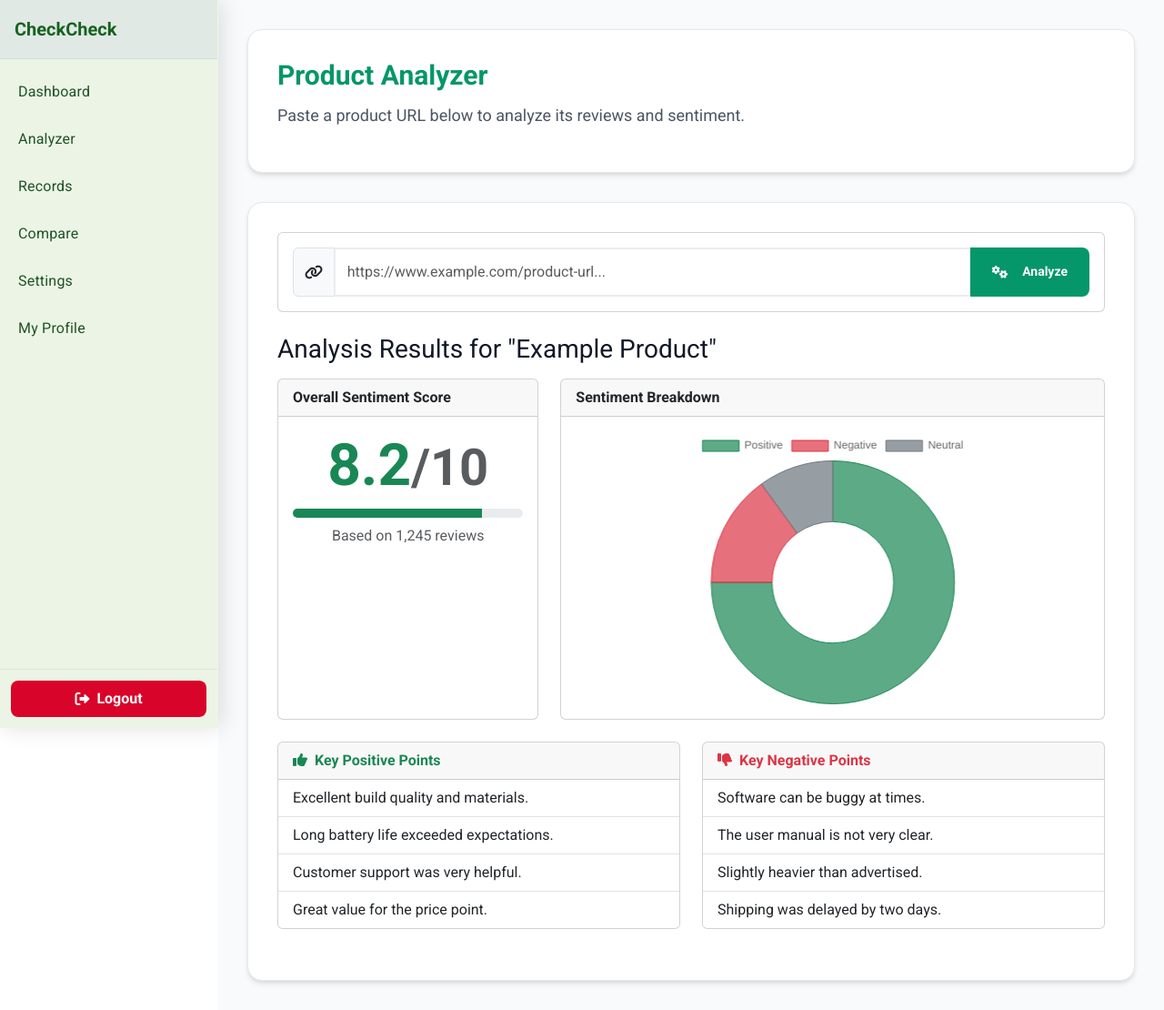
After one commit to michellealoz/BitNBuild-25_4-errors, a Django app: page /user/analyzer in a window 1280 px wide. The commit adds this page. Shown: the whole page at 91% size. Run offline with Django 5.2, Linux system fonts and the light colour scheme; a user stored in the database is signed in; some libraries are stand-ins or nearby versions.

Commit message:
analyzer compare pages

```diff
--- /dev/null
+++ b/Core/users/templates/users/analyzer.html
@@ -0,0 +1,105 @@
+{% extends 'users/base.html' %}
+
+{% block title %}Product Analyzer{% endblock %}
+
+{% block content_header %}
+<div class="content-header">
+    <h1>{% block page_title %}Product Analyzer{% endblock %}</h1>
+    <p>Paste a product URL below to analyze its reviews and sentiment.</p>
+</div>
+{% endblock %}
+
+{% block content %}
+<div class="card mb-4">
+    <div class="card-body">
+        <div class="input-group">
+            <span class="input-group-text"><i class="fas fa-link"></i></span>
+            <input type="url" class="form-control form-control-lg" placeholder="https://www.example.com/product-url...">
+            <button class="btn btn-success fw-bold px-4" type="button">
+                <i class="fas fa-cogs me-2"></i>Analyze
+            </button>
+        </div>
+    </div>
+</div>
+
+<h3 class="mb-3">Analysis Results for "Example Product"</h3>
+<div class="row">
+    <div class="col-lg-4 mb-4">
+        <div class="card h-100">
+            <div class="card-header fw-bold">Overall Sentiment Score</div>
+            <div class="card-body text-center">
+                <h1 class="display-3 fw-bolder text-success">8.2<small class="text-muted">/10</small></h1>
+                <div class="progress" style="height: 10px;">
+                    <div class="progress-bar bg-success" role="progressbar" style="width: 82%;" aria-valuenow="82" aria-valuemin="0" aria-valuemax="100"></div>
+                </div>
+                <p class="mt-2 text-muted">Based on 1,245 reviews</p>
+            </div>
+        </div>
+    </div>
+    <div class="col-lg-8 mb-4">
+        <div class="card h-100">
+            <div class="card-header fw-bold">Sentiment Breakdown</div>
+            <div class="card-body d-flex align-items-center justify-content-center">
+                <canvas id="sentimentChart"></canvas>
+            </div>
+        </div>
+    </div>
+</div>
+
+<div class="row">
+    <div class="col-md-6 mb-4">
+        <div class="card h-100">
+            <div class="card-header fw-bold text-success"><i class="fas fa-thumbs-up me-2"></i>Key Positive Points</div>
+            <ul class="list-group list-group-flush">
+                <li class="list-group-item">Excellent build quality and materials.</li>
+                <li class="list-group-item">Long battery life exceeded expectations.</li>
+                <li class="list-group-item">Customer support was very helpful.</li>
+                <li class="list-group-item">Great value for the price point.</li>
+            </ul>
+        </div>
+    </div>
+    <div class="col-md-6 mb-4">
+        <div class="card h-100">
+            <div class="card-header fw-bold text-danger"><i class="fas fa-thumbs-down me-2"></i>Key Negative Points</div>
+            <ul class="list-group list-group-flush">
+                <li class="list-group-item">Software can be buggy at times.</li>
+                <li class="list-group-item">The user manual is not very clear.</li>
+                <li class="list-group-item">Slightly heavier than advertised.</li>
+                <li class="list-group-item">Shipping was delayed by two days.</li>
+            </ul>
+        </div>
+    </div>
+</div>
+{% endblock %}
+
+{% block extra_js %}
+<script src="https://cdn.jsdelivr.net/npm/chart.js"></script>
+<script>
+    const ctx = document.getElementById('sentimentChart');
+    new Chart(ctx, {
+        type: 'doughnut',
+        data: {
+            labels: ['Positive', 'Negative', 'Neutral'],
+            datasets: [{
+                label: 'Sentiment',
+                data: [75, 15, 10],
+                backgroundColor: [
+                    'rgba(25, 135, 84, 0.7)',
+                    'rgba(220, 53, 69, 0.7)',
+                    'rgba(108, 117, 125, 0.7)'
+                ],
+                borderColor: [
+                    'rgba(25, 135, 84, 1)',
+                    'rgba(220, 53, 69, 1)',
+                    'rgba(108, 117, 125, 1)'
+                ],
+                borderWidth: 1
+            }]
+        },
+        options: {
+            responsive: true,
+            maintainAspectRatio: false,
+        }
+    });
+</script>
+{% endblock %}
--- a/Core/users/templates/users/base.html
+++ b/Core/users/templates/users/base.html
@@ -292,7 +292,7 @@
                     <!-- <span class="nav-emoji" aria-hidden="true">🏠</span> -->
                     <span class="nav-label">Dashboard</span>
                 </a>
-                <a href="#" class="nav-item {% if request.resolver_match.url_name == 'appointments' %}active{% endif %}">
+                <a href="{% url 'analyzer' %}" class="nav-item {% if request.resolver_match.url_name == 'appointments' %}active{% endif %}">
                     <!-- <span class="nav-emoji" aria-hidden="true">📅</span> -->
                     <span class="nav-label">Analyzer</span>
                 </a>
@@ -300,9 +300,9 @@
                     <!-- <span class="nav-emoji" aria-hidden="true">❤️‍🩹</span> -->
                     <span class="nav-label">Records</span>
                 </a>
-                <a href="#" class="nav-item {% if request.resolver_match.url_name == 'prescriptions' %}active{% endif %}">
+                <a href="{% url 'compare' %}" class="nav-item {% if request.resolver_match.url_name == 'prescriptions' %}active{% endif %}">
                     <!-- <span class="nav-emoji" aria-hidden="true">💊</span> -->
-                    <span class="nav-label">Comapre</span>
+                    <span class="nav-label">Compare</span>
                 </a>
                 <a href="#" class="nav-item {% if request.resolver_match.url_name == 'find_doctor' %}active{% endif %}">
                     <!-- <span class="nav-emoji" aria-hidden="true">👩‍⚕️</span> -->
@@ -329,7 +329,6 @@
             {% block content_header %}
             <div class="content-header">
                 <h1>{% block page_title %}Dashboard{% endblock %}</h1>
-                <p>{% block page_description %}Welcome to your AyurCare health portal{% endblock %}</p>
             </div>
             {% endblock %}
 
--- a/Core/users/urls.py
+++ b/Core/users/urls.py
@@ -12,4 +12,6 @@ urlpatterns = [
     path('setup/', views.user_profile_setup_view, name='user_profile_setup'),
     path('complete/', views.user_profile_complete, name='user_profile_complete'),
     path('dashboard/', views.user_dashboard, name='user_dashboard'),
+    path('compare', views.compare_product, name='compare'),
+    path('analyzer', views.analysis_view, name='analyzer'),
 ]
--- a/Core/users/views.py
+++ b/Core/users/views.py
@@ -28,7 +28,7 @@ def user_signup(request):
 
 
 # Step 2: Profile Setup (store in session)
-@login_required
+@login_required(login_url='/user/login/')
 def user_profile_setup_view(request):
     if request.method == 'POST':
         # Save form data to session
@@ -45,7 +45,7 @@ def user_profile_setup_view(request):
 
 
 # Step 3: Profile Complete (save to DB)
-@login_required
+@login_required(login_url='/user/login/')
 def user_profile_complete(request):
     data = request.session.get('user_profile_info')
     if not data:
@@ -112,4 +112,53 @@ def analysis_view(request):
                     error_detail = str(e)
                 context['error'] = f"An error occurred: {error_detail}"
 
-    return render(request, "analysis_template.html", context)
+    return render(request, "users/analyzer.html", context)
+
+@login_required(login_url='/user/login/')
+def compare_product(request):
+    """
+    Handles the comparison of two products by calling the FastAPI endpoint twice.
+    """
+    context = {}
+    if request.method == "POST":
+        product_url_1 = request.POST.get("product_url_1")
+        product_url_2 = request.POST.get("product_url_2")
+
+        # Pass URLs back to the template to repopulate the form
+        context['product_url_1'] = product_url_1
+        context['product_url_2'] = product_url_2
+
+        if product_url_1 and product_url_2:
+            data1 = fetch_analysis_data(product_url_1)
+            data2 = fetch_analysis_data(product_url_2)
+
+            if "error" in data1:
+                context['error'] = f"Product 1 failed: {data1['error']}"
+            elif "error" in data2:
+                 context['error'] = f"Product 2 failed: {data2['error']}"
+            else:
+                context['data1'] = data1
+                context['data2'] = data2
+        else:
+            context['error'] = "Please provide both product URLs to compare."
+
+    return render(request, 'users/compare.html', context)
+
+def fetch_analysis_data(url: str) -> dict:
+    """
+    A helper function to call the FastAPI endpoint for a single URL.
+    This helps keep the compare_view clean (DRY principle).
+    """
+    FASTAPI_ANALYSIS_URL = "http://127.0.0.1:8001/analyze/"
+    try:
+        response = requests.post(FASTAPI_ANALYSIS_URL, json={"url": url}, timeout=90)
+        response.raise_for_status()
+        return response.json()
+    except requests.exceptions.Timeout:
+        return {"error": "Analysis timed out."}
+    except requests.exceptions.RequestException as e:
+        try:
+            error_detail = e.response.json().get('detail', str(e))
+        except (AttributeError, ValueError):
+            error_detail = str(e)
+        return {"error": error_detail}
```
Also changed, not shown: Core/users/templates/users/compare.html (added, +99 -0 lines), Core/users/templates/users/dashboard.html (+60 -30 lines).
